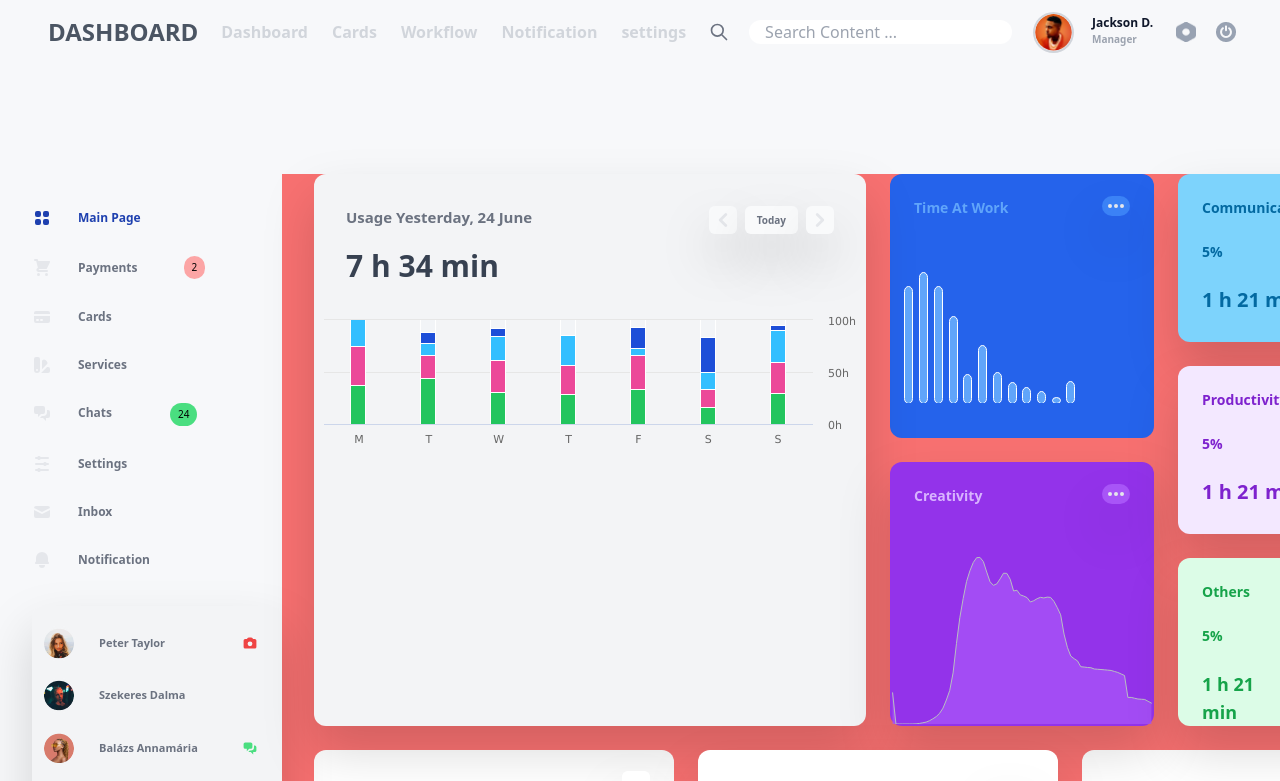
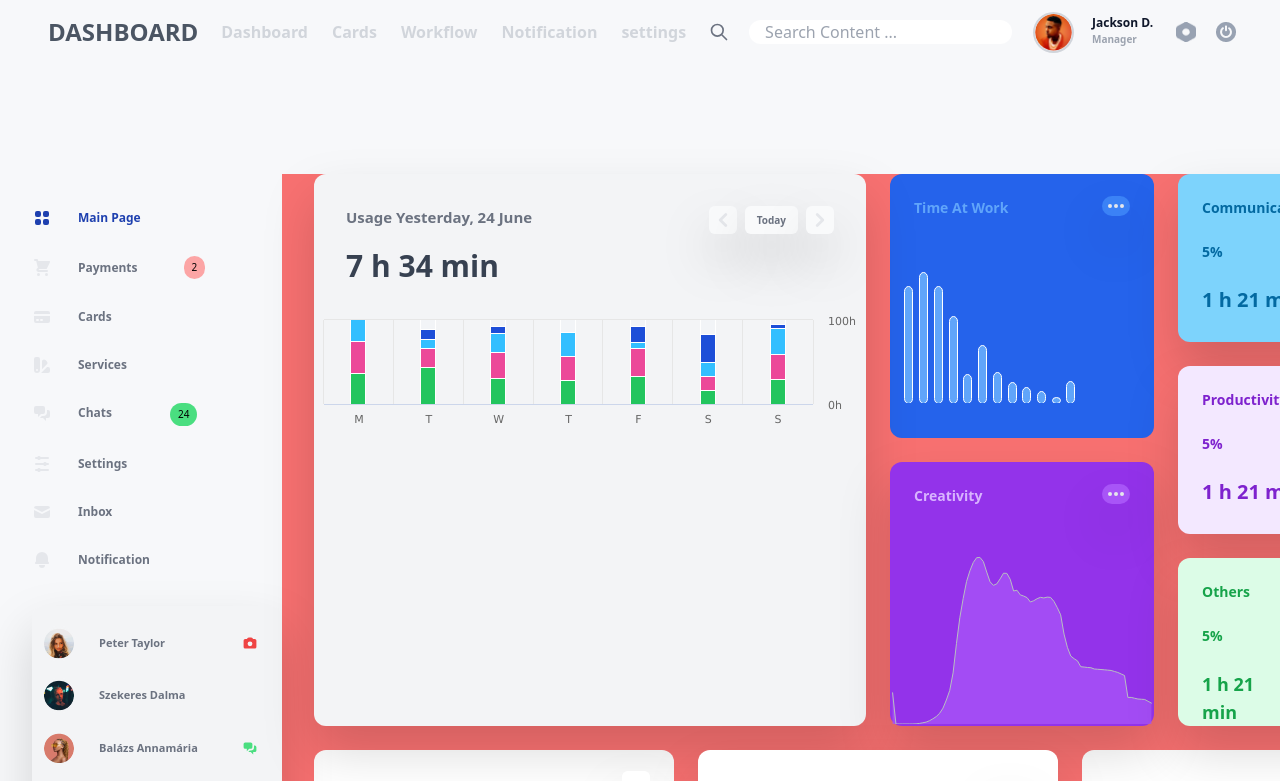
Before and after one commit to aimunir/dashboard, a React (Create React App) app: page / in a window 1280 px wide. Shown: the top 781 px of the page. Built offline with nearby package versions, Linux system fonts and the light colour scheme.

Commit message:
gridlien add

```diff
--- a/package.json
+++ b/package.json
@@ -7,9 +7,11 @@
     "@testing-library/jest-dom": "^5.16.4",
     "@testing-library/react": "^13.3.0",
     "@testing-library/user-event": "^13.5.0",
+    "apexcharts": "^3.35.4",
     "highcharts": "^10.2.0",
     "highcharts-react-official": "^3.1.0",
     "react": "^18.2.0",
+    "react-apexcharts": "^1.4.0",
     "react-dom": "^18.2.0",
     "react-scripts": "5.0.1",
     "web-vitals": "^2.1.4"
--- a/src/components/Usage.jsx
+++ b/src/components/Usage.jsx
@@ -4,89 +4,79 @@ import { ChevronRightIcon } from "@heroicons/react/solid";
 import Highcharts from "highcharts";
 import HighchartsReact from "highcharts-react-official";
 const Usage = () => {
-
   const options = {
     chart: {
-        type: 'column',
+      type: "column",
       backgroundColor: null,
-        height:"150"
+      height: "130",
     },
-    exporting:false,
+    exporting: false,
     title: {
-        text: ""
+      text: "",
     },
-    legend:{ enabled:false },
+    legend: { enabled: false },
     credits: {
       enabled: false,
     },
 
     xAxis: {
-        plotLines: [{ // mark the weekend
-            color: 'red',
+      gridLineWidth: 1,
+      plotLines: [
+        {
           width: 2,
-
-            dashStyle: 'longdashdot'
-        }],
-    categories: ['M', 'T', 'W','T', 'F', 'S','S']
-
+        },
+      ],
+      categories: ["M", "T", "W", "T", "F", "S", "S"],
     },
     yAxis: {
-
+      gridLineWidth: 1,
       opposite: true,
       labels: {
         format: "{text}h", // The $ is literally a dollar unit
       },
-        title:{
-        text:""
-        }
-
+      title: {
+        text: "",
       },
-    tooltip: {
-
     },
+    tooltip: {},
     plotOptions: {
       column: {
-            stacking: 'percent'
+        stacking: "percent",
       },
       series: {
         pointWidth: 15,
-
-        }
-
+      },
     },
     series: [
-
       {
-        data: [0,1,1,1,1,1,1],
-         color:"#F2F4F7" ,
+        data: [0, 1, 1, 1, 1, 1, 1],
+        color: "#F2F4F7",
         showInLegend: false,
-        linkedTo: 'series1'
+        linkedTo: "series1",
       },
 
       {
-        name: 'Productivity',
-        data: [0,1,1,0,3,2,1],
-        color:"#1D4ED8"
-    }, {
-        name: 'Communication',
-        data: [2, 1, 3, 2, 1,1,6],
-         color:"#33BFFF"
-    }, {
-        name: 'Creativity',
-        data: [3, 2, 4, 2, 5,1,6],
-         color:"#EC4899"
+        name: "Productivity",
+        data: [0, 1, 1, 0, 3, 2, 1],
+        color: "#1D4ED8",
       },
       {
-        name: 'Others',
-        data: [3, 4, 4, 2, 5,1,6],
-         color:"#22C55E"
+        name: "Communication",
+        data: [2, 1, 3, 2, 1, 1, 6],
+        color: "#33BFFF",
       },
-
-
-
-
-    ]
-}
+      {
+        name: "Creativity",
+        data: [3, 2, 4, 2, 5, 1, 6],
+        color: "#EC4899",
+      },
+      {
+        name: "Others",
+        data: [3, 4, 4, 2, 5, 1, 6],
+        color: "#22C55E",
+      },
+    ],
+  };
   return (
     <div className="drop-shadow-2xl bg-gray-100 w-[48%] h-[48%]] rounded-xl ml-8 mr-6">
       <div>
--- a/src/components/WebStatistic.jsx
+++ b/src/components/WebStatistic.jsx
@@ -21,7 +21,7 @@ const WebStatistic = () => {
 
     xAxis: {
       lineWidth: 0,
-
+      crosshair: false,
       labels: {
         enabled: false,
       },
@@ -30,11 +30,6 @@ const WebStatistic = () => {
     },
     yAxis: {
       visible: false,
-      crosshair: {
-        label: {
-          enabled: false,
-        },
-      },
       minorGridLineWidth: 0,
       gridLineWidth: 0,
       alternateGridColor: null,
```
Also changed, not shown: 1 other file (tests, documents, lock files or other folders). Lines whose indentation alone changed are shown as unchanged.
